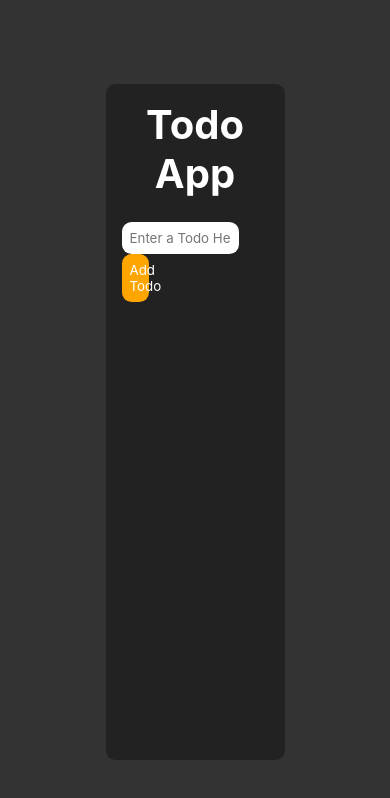
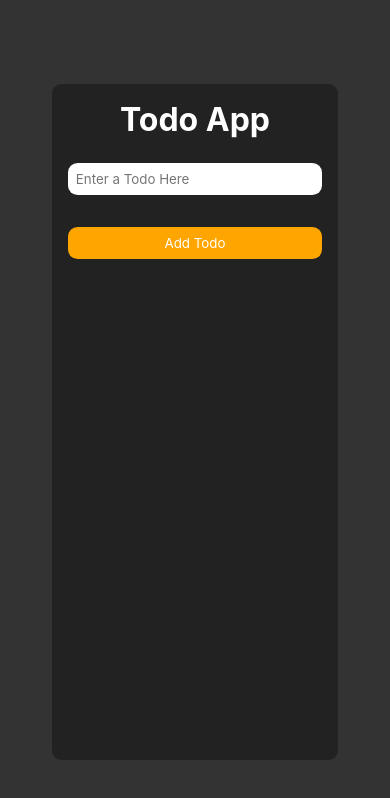
Before and after one commit to Abhishek-Mohajan-projects/todo-app, a plain HTML site: page index.html in a window 390 px wide. Drawn offline with Linux system fonts and the light colour scheme.

Commit message:
Add files via upload

```diff
--- a/style.css
+++ b/style.css
@@ -4,7 +4,8 @@
   padding: 0;
   outline: none;
   text-decoration: none;
-    font-family: -apple-system, BlinkMacSystemFont, 'Segoe UI', Roboto, Oxygen, Ubuntu, Cantarell, 'Open Sans', 'Helvetica Neue', sans-serif;
+  font-family: -apple-system, BlinkMacSystemFont, "Segoe UI", Roboto, Oxygen,
+    Ubuntu, Cantarell, "Open Sans", "Helvetica Neue", sans-serif;
   list-style: none;
 }
 
@@ -84,7 +85,7 @@ input {
   padding: 0.5rem;
   color: black;
   background: #ddffdd;
-    border-left : 6px solid #04aa6d;
+  border-left: 6px solid #04aa6d;
 }
 
 .bg-danger {
@@ -92,5 +93,31 @@ input {
   padding: 0.5rem;
   color: black;
   background: #ffdddd;
-    border-left : 6px solid #f44336;
+  border-left: 6px solid #f44336;
 }
+
+@media only screen and (max-width: 992px) {
+  input {
+    width: 100%;
+    margin-bottom: 2rem;
+  }
+  #addTodoButton {
+    width: 20%;
+  }
+  .btn {
+    display: block;
+    margin: auto;
+  }
+  .card {
+    width: 80%;
+  }
+}
+
+@media only screen and (max-width: 568px) {
+  #addTodoButton {
+    width: 100%;
+  }
+  .card-title {
+    font-size: 2rem;
+  }
+}
```
Lines whose indentation alone changed are shown as unchanged.
